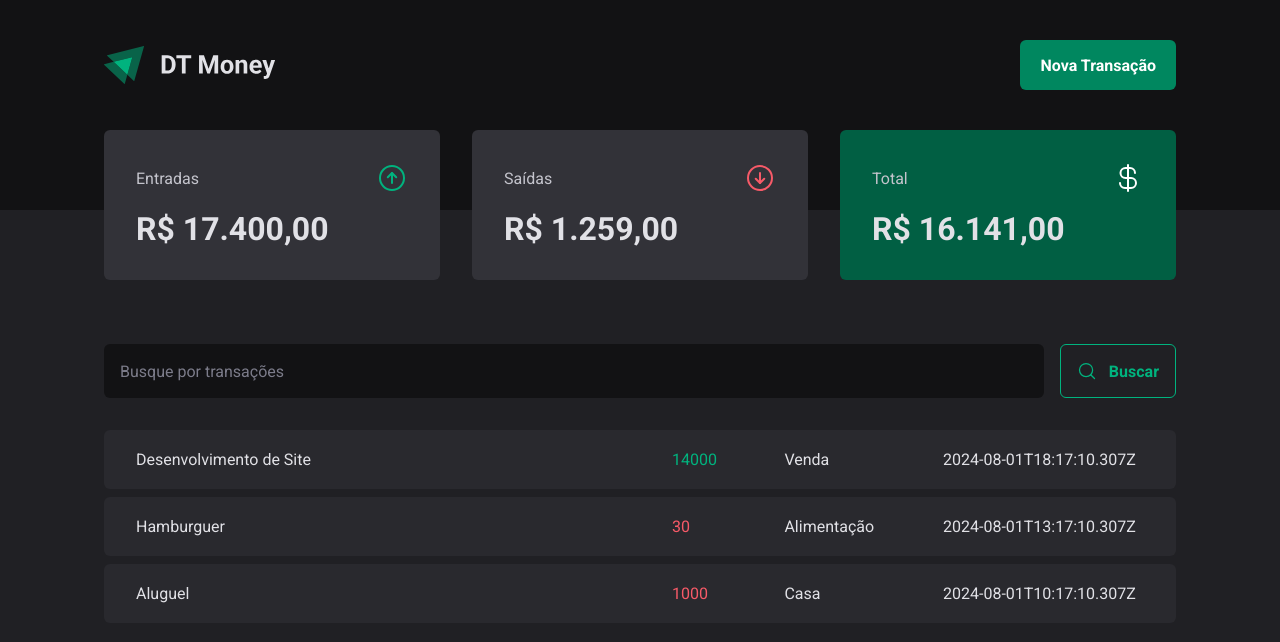
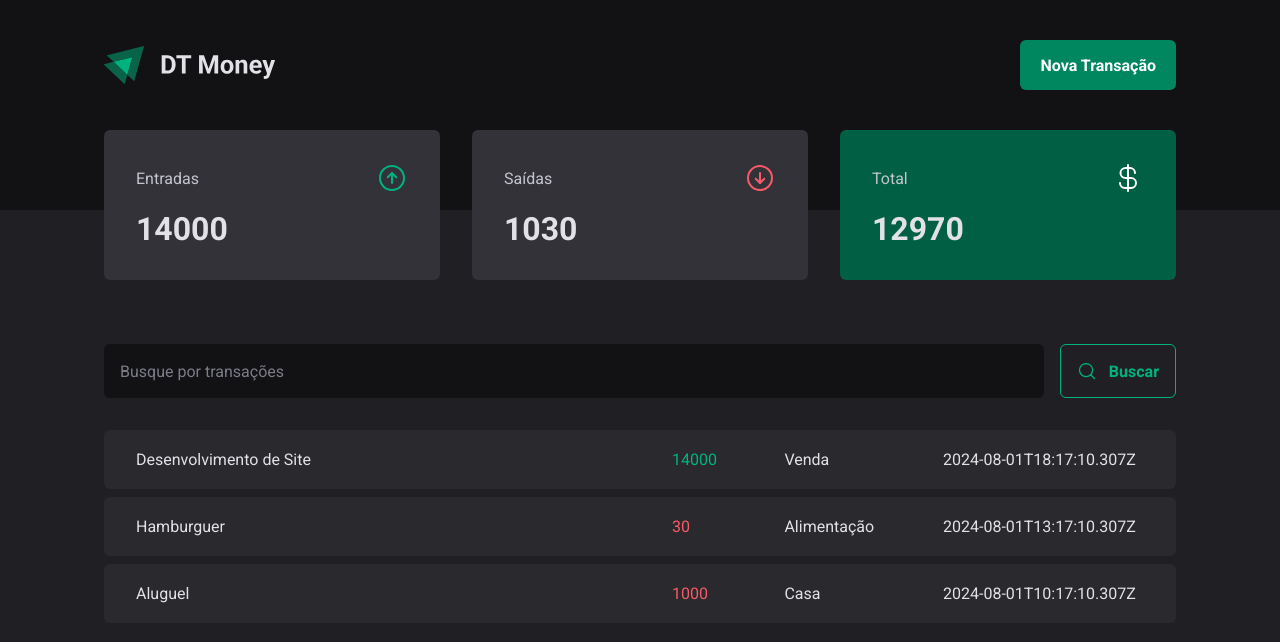
Before and after one commit to jandersonvb/03-dt-money, a React (Vite) app: page / in a window 1280 px wide. Shown: the top 642 px of the page. Built offline with nearby package versions, Linux system fonts and the light colour scheme; data requests are answered from the project's data file.

Commit message:
feat: calculate summary of income/outcome

```diff
--- a/src/components/Summary/Summary.tsx
+++ b/src/components/Summary/Summary.tsx
@@ -7,6 +7,26 @@
   const { transactions } = useContext(TransactionsContext);
 
   // Create a function to calculate the total amount of income and outcome
+
+  const summary = transactions.reduce(
+    (accumulator, currentValue) => {
+      if (currentValue.type === 'income') {
+        accumulator.income += currentValue.price
+        accumulator.total += currentValue.price
+      } else {
+        accumulator.outcome += currentValue.price
+        accumulator.total -= currentValue.price
+      }
+
+      return accumulator
+    },
+    {
+      income: 0,
+      outcome: 0,
+      total: 0
+    })
+
+
   return (
     <SummaryContainer>
       <SummaryCard>
@@ -14,21 +34,21 @@
           <span>Entradas</span>
           <ArrowCircleUp size={32} color="#00b37e" />
         </header>
-        <strong>R$ 17.400,00</strong>
+        <strong>{summary.income}</strong>
       </SummaryCard>
       <SummaryCard>
         <header>
           <span>Saídas</span>
           <ArrowCircleDown size={32} color="#f75a68" />
         </header>
-        <strong>R$ 1.259,00</strong>
+        <strong>{summary.outcome}</strong>
       </SummaryCard>
       <SummaryCard variant="green">
         <header>
           <span>Total</span>
           <CurrencyDollar size={32} color="#fff" />
         </header>
-        <strong>R$ 16.141,00</strong>
+        <strong>{summary.total}</strong>
       </SummaryCard>
     </SummaryContainer >
   )
```
